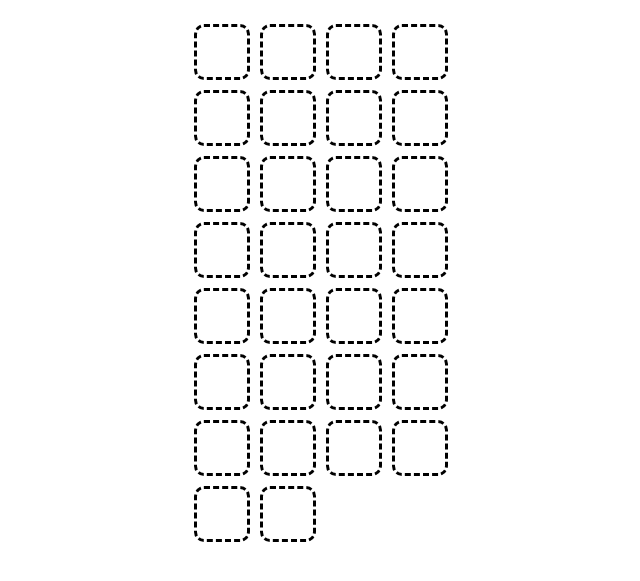
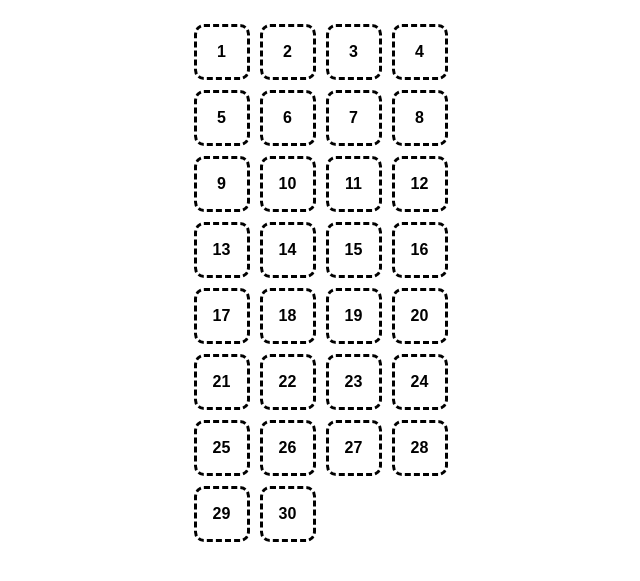
Before and after one commit to arcadejacob/thirty, a plain HTML site: page index.html in a window 1280 px wide. Shown: the part 69-650 px from the top of the page, without its empty margins (289-929 px from the left). Drawn offline with Linux system fonts and the light colour scheme.

Commit message:
Added first JS, some CSS, and numbers in HTML

```diff
--- a/index.html
+++ b/index.html
@@ -3,42 +3,43 @@
 <head>
   <meta charset="UTF-8">
   <meta name="viewport" content="width=device-width, initial-scale=1.0">
+  <title>thirty</title>
   <link rel="stylesheet" href="styles.css">
-  <title>thirty</title>
+  <script src="main.js"></script>
 </head>
 <body>
-  <h1>thirty.</h1>
+<h1>thirty.</h1>
   <section class="dayGrid">
-    <div class="square"></div>
-    <div class="square"></div>
-    <div class="square"></div>
-    <div class="square"></div>
-    <div class="square"></div>
-    <div class="square"></div>
-    <div class="square"></div>
-    <div class="square"></div>
-    <div class="square"></div>
-    <div class="square"></div>
-    <div class="square"></div>
-    <div class="square"></div>
-    <div class="square"></div>
-    <div class="square"></div>
-    <div class="square"></div>
-    <div class="square"></div>
-    <div class="square"></div>
-    <div class="square"></div>
-    <div class="square"></div>
-    <div class="square"></div>
-    <div class="square"></div>
-    <div class="square"></div>
-    <div class="square"></div>
-    <div class="square"></div>
-    <div class="square"></div>
-    <div class="square"></div>
-    <div class="square"></div>
-    <div class="square"></div>
-    <div class="square"></div>
-    <div class="square"></div>
+    <div class="square">1</div>
+    <div class="square">2</div>
+    <div class="square">3</div>
+    <div class="square">4</div>
+    <div class="square">5</div>
+    <div class="square">6</div>
+    <div class="square">7</div>
+    <div class="square">8</div>
+    <div class="square">9</div>
+    <div class="square">10</div>
+    <div class="square">11</div>
+    <div class="square">12</div>
+    <div class="square">13</div>
+    <div class="square">14</div>
+    <div class="square">15</div>
+    <div class="square">16</div>
+    <div class="square">17</div>
+    <div class="square">18</div>
+    <div class="square">19</div>
+    <div class="square">20</div>
+    <div class="square">21</div>
+    <div class="square">22</div>
+    <div class="square">23</div>
+    <div class="square">24</div>
+    <div class="square">25</div>
+    <div class="square">26</div>
+    <div class="square">27</div>
+    <div class="square">28</div>
+    <div class="square">29</div>
+    <div class="square">30</div>
   </section>
 </body>
 </html>
--- a/main.js
+++ b/main.js
@@ -0,0 +1,13 @@
+document.addEventListener('DOMContentLoaded', () => {
+  const squares = document.querySelectorAll('.square');
+
+  squares.forEach(square => {
+    square.addEventListener('click', () => {
+      // Check if the current background color is red
+      const isRed = square.style.backgroundColor === 'red';
+
+      // Toggle the background color
+      square.style.backgroundColor = isRed ? '' : 'red';
+    });
+  });
+});
--- a/styles.css
+++ b/styles.css
@@ -2,13 +2,14 @@ body {
   display: flex;
   flex-direction: column;
   align-items: center;
-}
-
-h1 {
   font-family: sans-serif;
+  font-weight: bold;
 }
 
 .square {
+  display: flex;
+  align-items: center;
+  justify-content: center;
   width: 50px;
   height: 50px;
   border: 3px dashed black;
@@ -20,5 +21,4 @@ h1 {
   display: flex;
   flex-wrap: wrap;
   max-width: 325px;
-
 }
```
